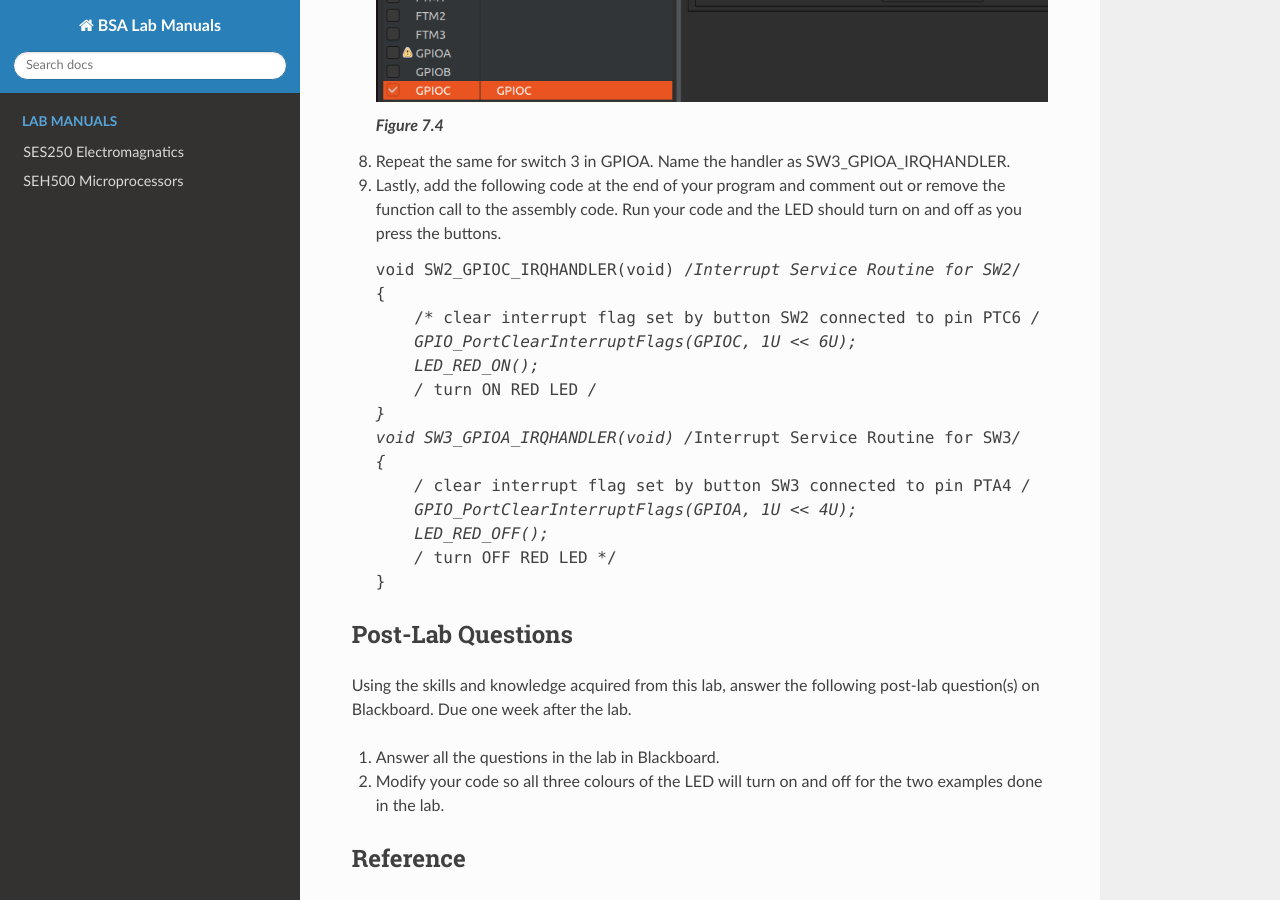
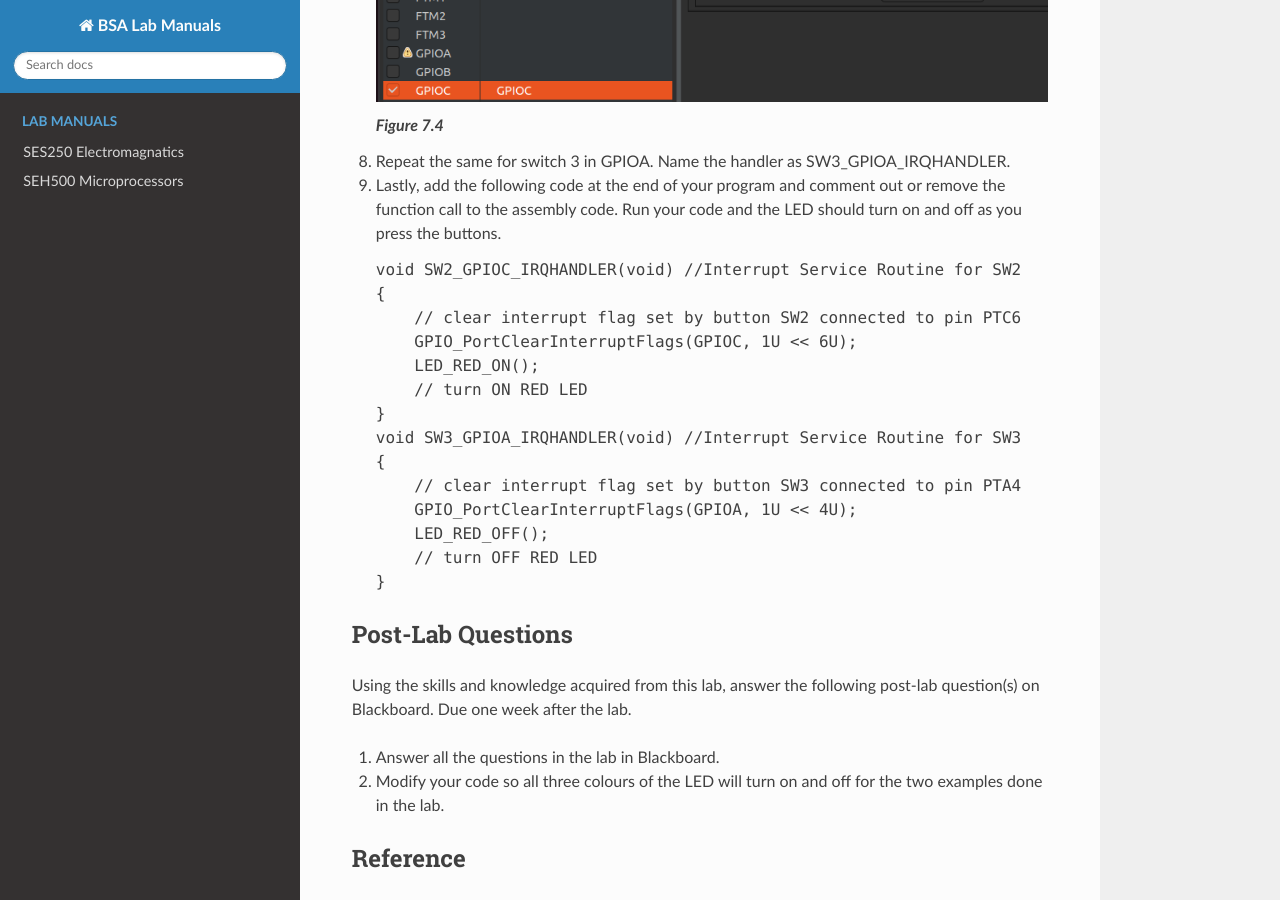
Before and after one commit to Seneca-BSA/bsa, an MkDocs documentation site: the page built from docs/seh500/lab7.md, in a window 1280 px wide and 900 px high, scrolled down 4314 px. Built offline with MkDocs 1.6.1, drawn with Linux system fonts in a browser that asks for light colours; nearby versions of some CDN libraries.

Commit message:
updated format

```diff
--- a/docs/seh500/lab7.md
+++ b/docs/seh500/lab7.md
@@ -124,19 +124,19 @@ Similar to the previous lab.
 1. Lastly, add the following code at the end of your program and comment out or remove the function call to the assembly code. Run your code and the LED should turn on and off as you press the buttons.
 
     <pre>
-    void SW2_GPIOC_IRQHANDLER(void) /*Interrupt Service Routine for SW2*/
+    void SW2_GPIOC_IRQHANDLER(void) //Interrupt Service Routine for SW2
     {
-        /* clear interrupt flag set by button SW2 connected to pin PTC6 */
+        // clear interrupt flag set by button SW2 connected to pin PTC6
         GPIO_PortClearInterruptFlags(GPIOC, 1U << 6U);
         LED_RED_ON();
-        /* turn ON RED LED */
+        // turn ON RED LED
     }
-    void SW3_GPIOA_IRQHANDLER(void) /*Interrupt Service Routine for SW3*/
+    void SW3_GPIOA_IRQHANDLER(void) //Interrupt Service Routine for SW3
     {
-        /* clear interrupt flag set by button SW3 connected to pin PTA4 */
+        // clear interrupt flag set by button SW3 connected to pin PTA4
         GPIO_PortClearInterruptFlags(GPIOA, 1U << 4U);
         LED_RED_OFF();
-        /* turn OFF RED LED */
+        // turn OFF RED LED
     }
     </pre>
 
```
